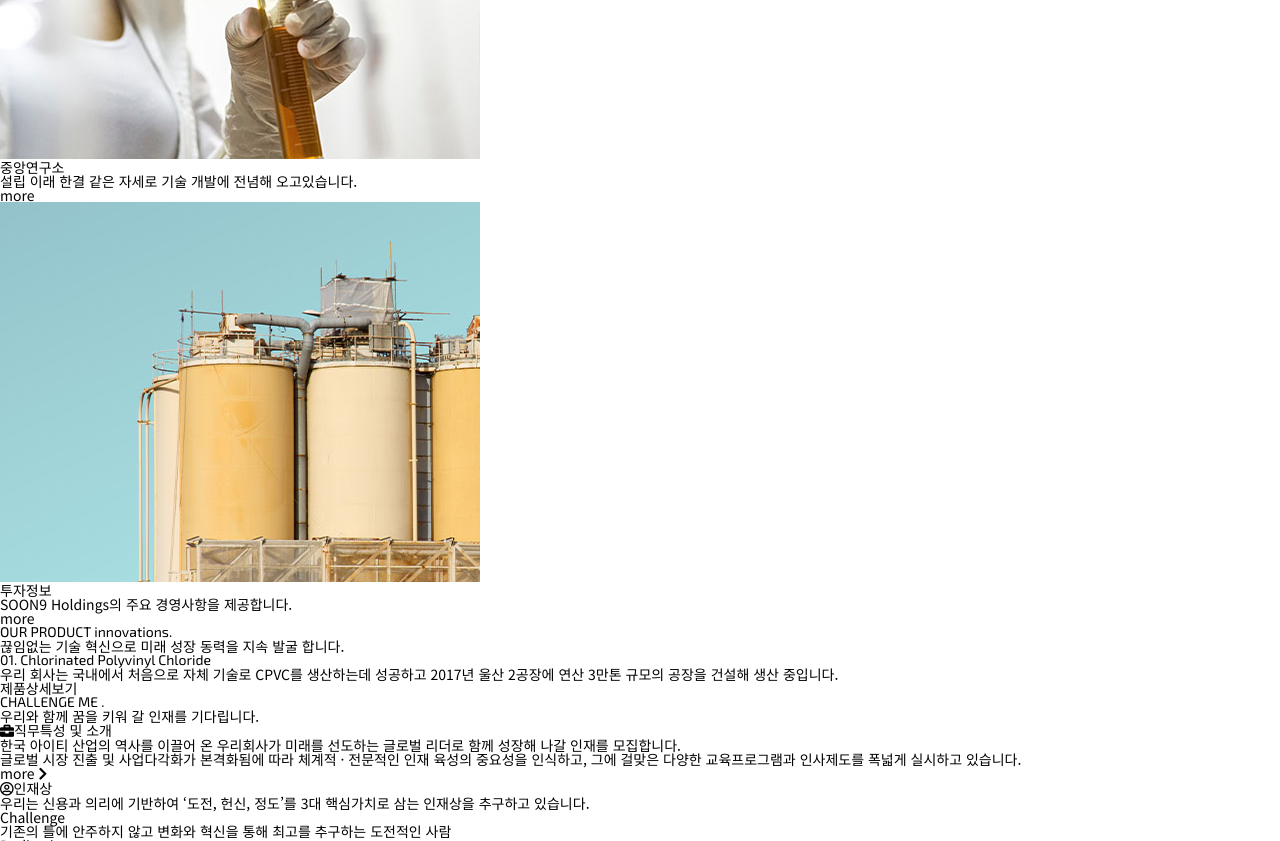
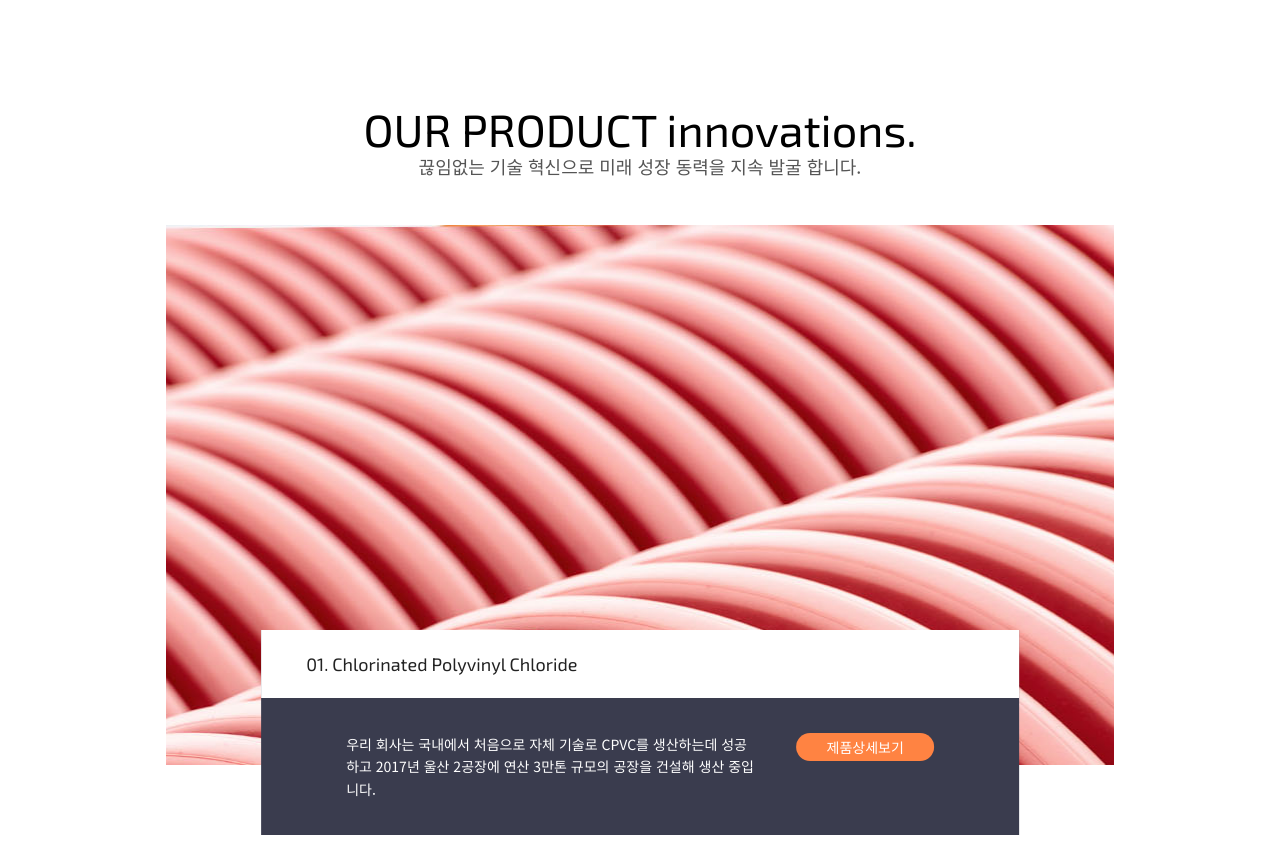
Before and after one commit to kdc3246/css_project_-finished_version, a plain HTML site: page index.html in a window 1280 px wide. Shown: the part 1472-2313 px from the top of the page. Drawn offline with nearby package versions, Linux system fonts and the light colour scheme.

Commit message:
[22.04.15] # section innovation

```diff
--- a/css/main.css
+++ b/css/main.css
@@ -164,3 +164,125 @@ section.main .main-title .view::after {
 section.main .main-title .view:hover::after {
     width: 100%;
 }
+
+
+/* section about style */
+section.about {
+    /* background: orange; */
+    padding: 80px 0;
+}
+
+section .title {
+    text-align: center;
+}
+section .title h2 {
+    font-size: 45px;
+    color: #000;
+    margin-bottom: 5px;
+}
+section .title p {
+    font-size: 18px;
+    color: #555;
+}
+
+section.about ul {
+    width: 74%;
+    margin: 30px auto;
+    border-bottom: 1px solid #ddd;
+    /* background: orange; */
+}
+section.about ul li {
+    float: left;
+    width: 33.33333%;
+    height: 490px;
+    position: relative;
+}
+section.about ul li .img-box {
+    overflow: hidden;
+}
+section.about ul li .img-box img {
+    width: 100%;
+    transition: 0.6s;
+}
+section.about ul li a:hover .img-box img {
+    transform: scale(1.2);
+}
+section.about ul li a .text {
+    padding: 25px;
+}
+section.about ul li a .text h3 {
+    font-size: 20px;
+    margin-bottom: 10px;
+}
+section.about ul li a .text p {
+    font-size: 16px;
+    margin-bottom: 20px;
+}
+section.about ul li a .text p.more {
+    /* 일괄 대소문자변경 <-> lowercase */
+    text-transform: uppercase;
+    font-weight: 700;
+    /* background: skyblue; */
+    padding-left: 40px;
+    position: absolute;
+    bottom: 15px;
+}
+section.about ul li a .text p.more::before {
+    content: '→';
+    display: block;
+    width: 30px;
+    height: 30px;
+    line-height: 30px;
+    background: #ff8342;
+    border-radius: 50%;
+    position: absolute;
+    left: 0;
+    top: -5px;
+}
+
+/* section innovation style */
+section.innovation {
+    margin-bottom: 150px;
+}
+section.innovation .img-box {
+    width: 74%;
+    height: 540px;
+    margin: 50px auto 0;
+    background: url('../img/product_1.jpg')
+        no-repeat center / cover;
+    position: relative;
+}
+section.innovation .img-box .inner {
+    background: #3a3c4e;
+    width: 80%;
+    color: #fff;
+    position: absolute;
+    left: 50%;
+    top: 75%;
+    transform: translate(-50%, 0);
+}
+section.innovation .img-box .inner h3 {
+    background: #fff;
+    color: #222;
+    font-size: 18px;
+    padding: 25px 45px;
+    box-sizing: border-box;
+}
+section.innovation .img-box .inner .bottom {
+    padding: 35px 85px;
+    box-sizing: border-box;
+}
+section.innovation .img-box .inner .bottom p {
+    width: 70%;
+    float: left;
+    line-height: 1.6;
+}
+section.innovation .img-box .inner .bottom a {
+    float: right;
+    background: #ff8342;
+    border-radius: 50px;
+    padding: 7px 30px;
+}
+section.innovation .img-box .inner .bottom a:hover {
+    background: #f86010;
+}
```
